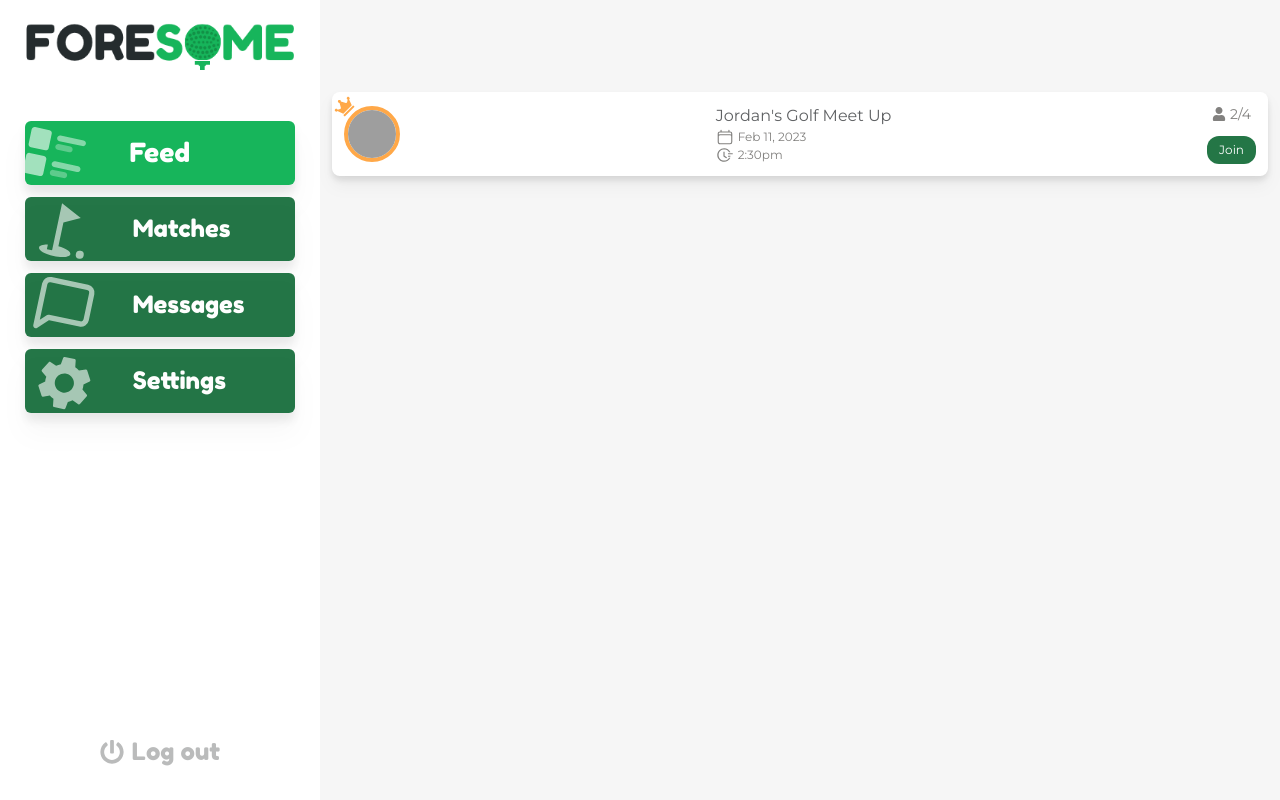
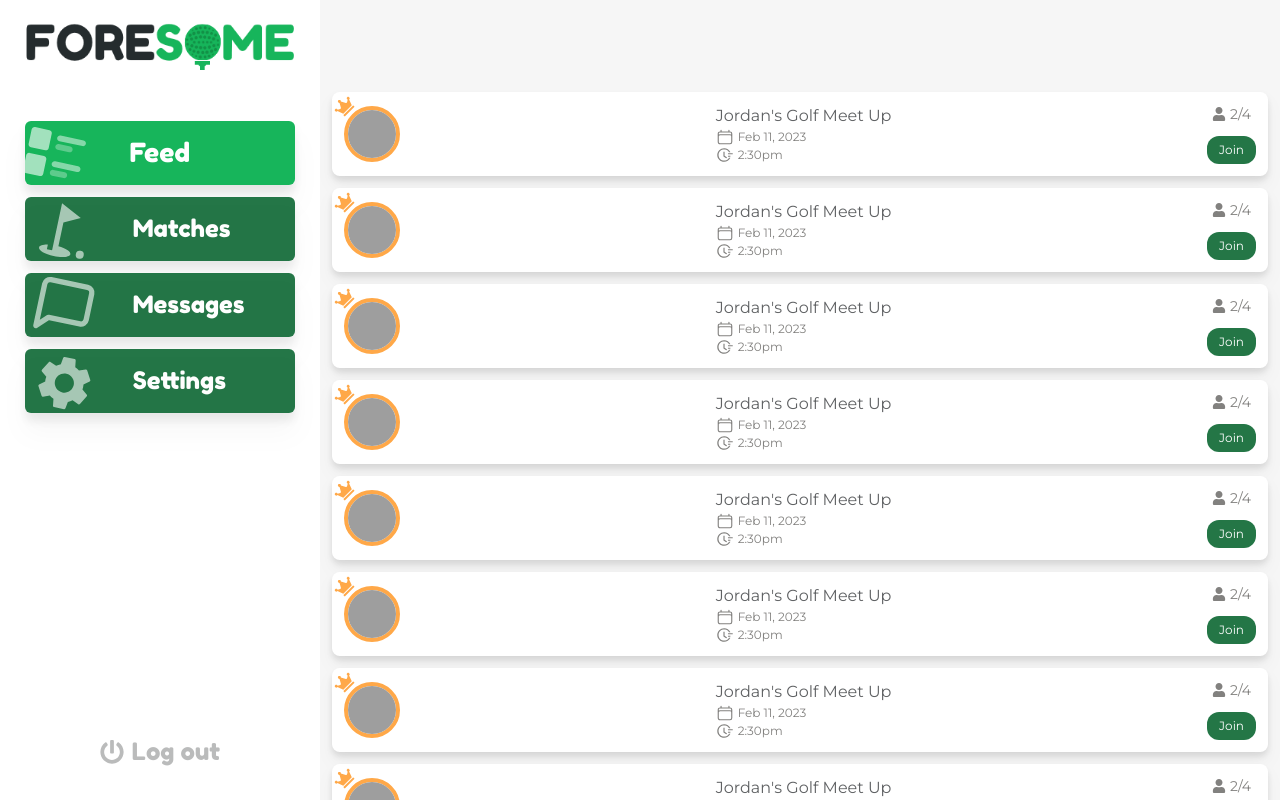
Before and after one commit to CydoEntis/dwms, a React (Vite) app: page /feed in a window 1280 px wide. Built offline with nearby package versions, Linux system fonts and the light colour scheme; grey boxes are pictures that could not be loaded.

Commit message:
Added new field card, and feed list component

```diff
--- a/src/features/feed/FeedCard.tsx
+++ b/src/features/feed/FeedCard.tsx
@@ -19,7 +19,7 @@ import React from "react";
 type Props = {};
 
 const FeedCard = (props: Props) => (
-  <Card className="relative mt-20 flex w-full items-center justify-between py-3 px-3 drop-shadow-lg">
+  <Card className="relative flex w-full items-center justify-between py-3 px-3 drop-shadow-lg">
     {/* <MdGolfCourse className="h-16 w-16" /> */}
     <AvatarContainer
       rating={200}
@@ -51,7 +51,6 @@ const FeedCard = (props: Props) => (
       </h3>
       <button className="relative flex items-center justify-center rounded-xl bg-green-90 px-3  py-1.5 text-xs text-white opacity-90 transition duration-200 ease-in-out hover:bg-green-80 hover:text-white">
         <h4 className="text-mdfont-fredoka">Join</h4>
-        {/* </div> */}
       </button>
     </div>
 
--- a/src/features/feed/FeedList.tsx
+++ b/src/features/feed/FeedList.tsx
@@ -1,9 +1,21 @@
+import FeedCard from "./FeedCard";
 import React from "react";
 
 type Props = {};
 
 const FeedList = (props: Props) => {
-  return <div>FeedList</div>;
+  return (
+    <div className="mt-20 flex flex-col gap-3 p-3">
+      <FeedCard />
+      <FeedCard />
+      <FeedCard />
+      <FeedCard />
+      <FeedCard />
+      <FeedCard />
+      <FeedCard />
+      <FeedCard />
+    </div>
+  );
 };
 
 export default FeedList;
--- a/src/pages/feed/Feed.tsx
+++ b/src/pages/feed/Feed.tsx
@@ -1,13 +1,10 @@
 import FeedCard from "@/features/feed/FeedCard";
+import FeedList from "@/features/feed/FeedList";
 
 type Props = {};
 
 const Feed = (props: Props) => {
-  return (
-    <div className="flex flex-col gap-y-8 p-3">
-      <FeedCard />
-    </div>
-  );
+  return <FeedList />;
 };
 
 export default Feed;
```
